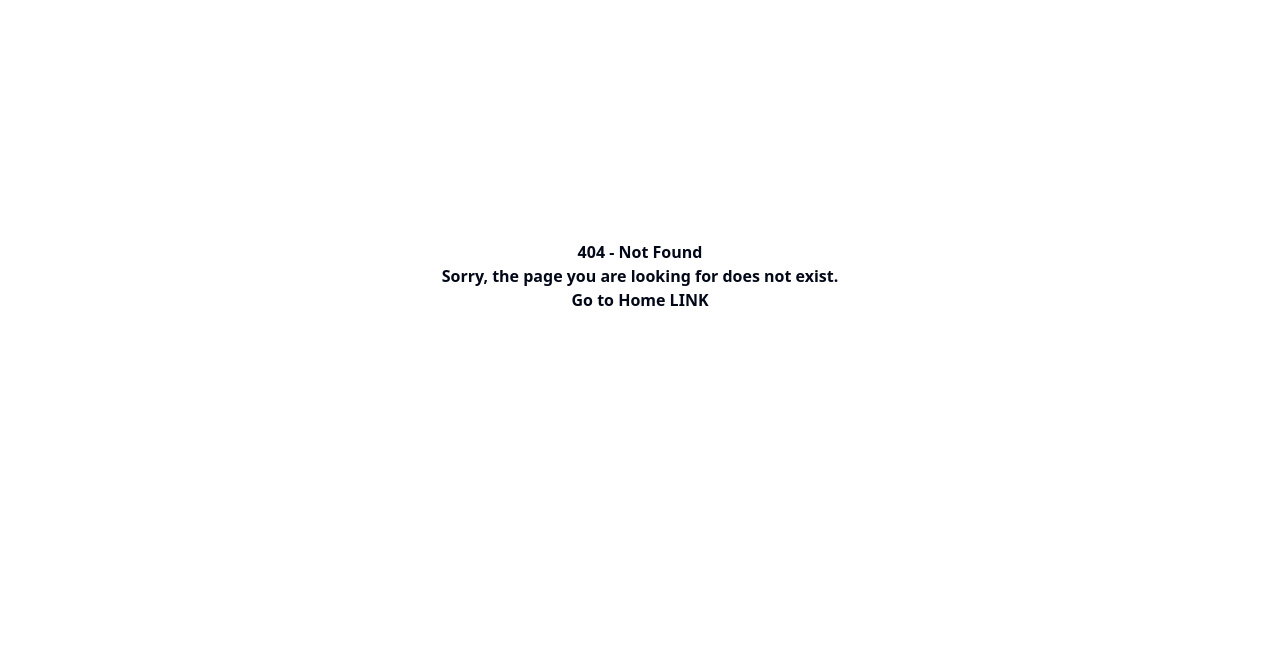
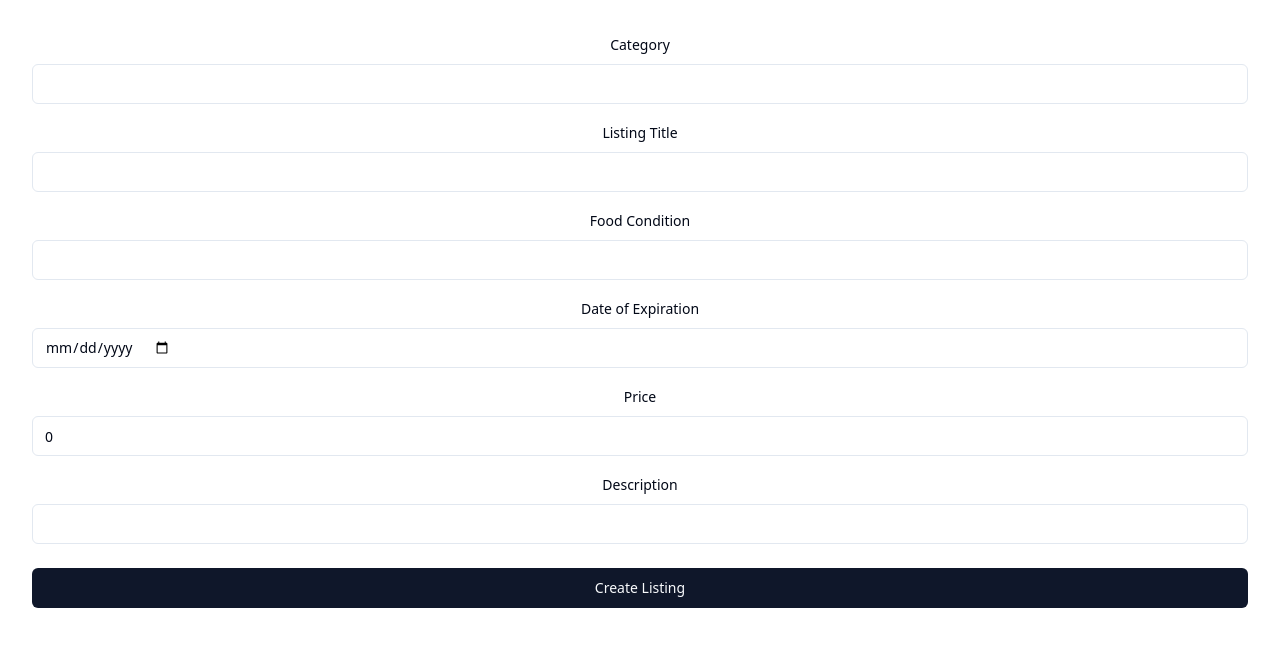
Before and after one commit to morksen123/marketplace, a React (Vite) app: page /create-product-listing in a window 1280 px wide. Before the commit this address had no page. Shown: the top 646 px of the page. Built offline with nearby package versions, Linux system fonts and the light colour scheme.

Commit message:
Implemented basic structure | Product Listing | Product Management

```diff
--- a/src/app/router.tsx
+++ b/src/app/router.tsx
@@ -26,6 +26,13 @@ const routes: RouteObject[] = [
       return { Component: NotFoundRoute };
     },
   },
+  {
+    path: '/create-product-listing',
+    lazy: async () => {
+      const { CreateListingRoute } = await import('./routes/create-product-listing');
+      return { Component: CreateListingRoute };
+    },
+  },
 ];
 
 const router = createBrowserRouter(routes);
--- /dev/null
+++ b/src/app/routes/create-product-listing.tsx
@@ -0,0 +1,5 @@
+import { CreateProductListing } from "@/features/ProductListing/components/CreateProductListing";
+
+export const CreateListingRoute = () => {
+  return <CreateProductListing />
+};
--- a/src/features/Authentication/constants/index.ts
+++ b/src/features/Authentication/constants/index.ts
@@ -10,3 +10,12 @@ export const signUpFormDefaultValues = {
   password: '',
   confirmPassword: '',
 };
+
+export const createProductListingDefaultValues = {
+  category: '',
+  title: '',
+  condition: '',
+  expirationDate: '',
+  price: 0,
+  description: '',
+}
--- a/src/features/Authentication/schema/index.ts
+++ b/src/features/Authentication/schema/index.ts
@@ -31,3 +31,29 @@ export const SignInSchema = z.object({
     message: 'Password must be at least 6 characters long',
   }),
 });
+
+export const CreateProductListingSchema = z.object({
+  category: z.string().min(1, {
+    message: 'Category is required',
+  }),
+  title: z.string().min(1, {
+    message: 'Title is required',
+  }),
+  condition: z.string().min(1, {
+    message: 'Condition is required',
+  }),
+  expirationDate: z.string().min(1, {
+    message: 'Expiration date is required',
+  }),
+  price: z
+    .number()
+    .positive({
+      message: 'Price must be a positive number',
+    })
+    .min(0.01, {
+      message: 'Price must be greater than zero',
+    }),
+  description: z.string().min(1, {
+    message: 'Description is required',
+  }),
+});
--- /dev/null
+++ b/src/features/ProductListing/components/CreateProductListing.tsx
@@ -0,0 +1,123 @@
+import React from 'react';
+import { Button } from '@/components/ui/button';
+import {
+  Form,
+  FormControl,
+  FormField,
+  FormItem,
+  FormLabel,
+  FormMessage,
+} from '@/components/ui/form';
+import { Input } from '@/components/ui/input';
+import { zodResolver } from '@hookform/resolvers/zod';
+import { useForm } from 'react-hook-form';
+import { z } from 'zod';
+import { createProductListingDefaultValues } from '../constants';
+import { CreateProductListingSchema } from '../schema';
+
+export const CreateProductListing = () => {
+  const form = useForm({
+    resolver: zodResolver(CreateProductListingSchema),
+    defaultValues: createProductListingDefaultValues,
+  });
+
+  const handleCreateListing = async (data: z.infer<typeof CreateProductListingSchema>) => {
+    console.log('Listing created:', data);
+    // You can handle form submission here (e.g., send data to the backend)
+  };
+
+  const isFormSubmitting = form.formState.isSubmitting;
+
+  return (
+    <Form {...form}>
+      <form
+        onSubmit={form.handleSubmit(handleCreateListing)}
+        className="space-y-6"
+      >
+        <div className="space-y-4">
+          <FormField
+            control={form.control}
+            name="category"
+            render={({ field }) => (
+              <FormItem>
+                <FormLabel>Category</FormLabel>
+                <FormControl>
+                  <Input {...field} />
+                </FormControl>
+                <FormMessage />
+              </FormItem>
+            )}
+          />
+          <FormField
+            control={form.control}
+            name="title"
+            render={({ field }) => (
+              <FormItem>
+                <FormLabel>Listing Title</FormLabel>
+                <FormControl>
+                  <Input {...field} />
+                </FormControl>
+                <FormMessage />
+              </FormItem>
+            )}
+          />
+          <FormField
+            control={form.control}
+            name="condition"
+            render={({ field }) => (
+              <FormItem>
+                <FormLabel>Food Condition</FormLabel>
+                <FormControl>
+                  <Input {...field} />
+                </FormControl>
+                <FormMessage />
+              </FormItem>
+            )}
+          />
+          <FormField
+            control={form.control}
+            name="expirationDate"
+            render={({ field }) => (
+              <FormItem>
+                <FormLabel>Date of Expiration</FormLabel>
+                <FormControl>
+                  <Input {...field} type="date" />
+                </FormControl>
+                <FormMessage />
+              </FormItem>
+            )}
+          />
+          <FormField
+            control={form.control}
+            name="price"
+            render={({ field }) => (
+              <FormItem>
+                <FormLabel>Price</FormLabel>
+                <FormControl>
+                  <Input {...field} type="number" step="0.01" />
+                </FormControl>
+                <FormMessage />
+              </FormItem>
+            )}
+          />
+          <FormField
+            control={form.control}
+            name="description"
+            render={({ field }) => (
+                <FormItem>
+                <FormLabel>Description</FormLabel>
+                <FormControl>
+                  <Input {...field} />
+                </FormControl>
+                <FormMessage />
+              </FormItem>
+            )}
+          />
+        </div>
+        <Button type="submit" className="w-full" disabled={isFormSubmitting}>
+          {isFormSubmitting ? 'Processing...' : 'Create Listing'}
+        </Button>
+      </form>
+    </Form>
+  );
+};
--- /dev/null
+++ b/src/features/ProductListing/constants/index.ts
@@ -0,0 +1,8 @@
+export const createProductListingDefaultValues = {
+  category: '',
+  title: '',
+  condition: '',
+  expirationDate: '',
+  price: 0,
+  description: '',
+}
--- /dev/null
+++ b/src/features/ProductListing/schema/index.ts
@@ -0,0 +1,27 @@
+import * as z from 'zod';
+
+export const CreateProductListingSchema = z.object({
+  category: z.string().min(1, {
+    message: 'Category is required',
+  }),
+  title: z.string().min(1, {
+    message: 'Title is required',
+  }),
+  condition: z.string().min(1, {
+    message: 'Condition is required',
+  }),
+  expirationDate: z.string().min(1, {
+    message: 'Expiration date is required',
+  }),
+  price: z
+    .number()
+    .positive({
+      message: 'Price must be a positive number',
+    })
+    .min(0.01, {
+      message: 'Price must be greater than zero',
+    }),
+  description: z.string().min(1, {
+    message: 'Description is required',
+  }),
+});
```
